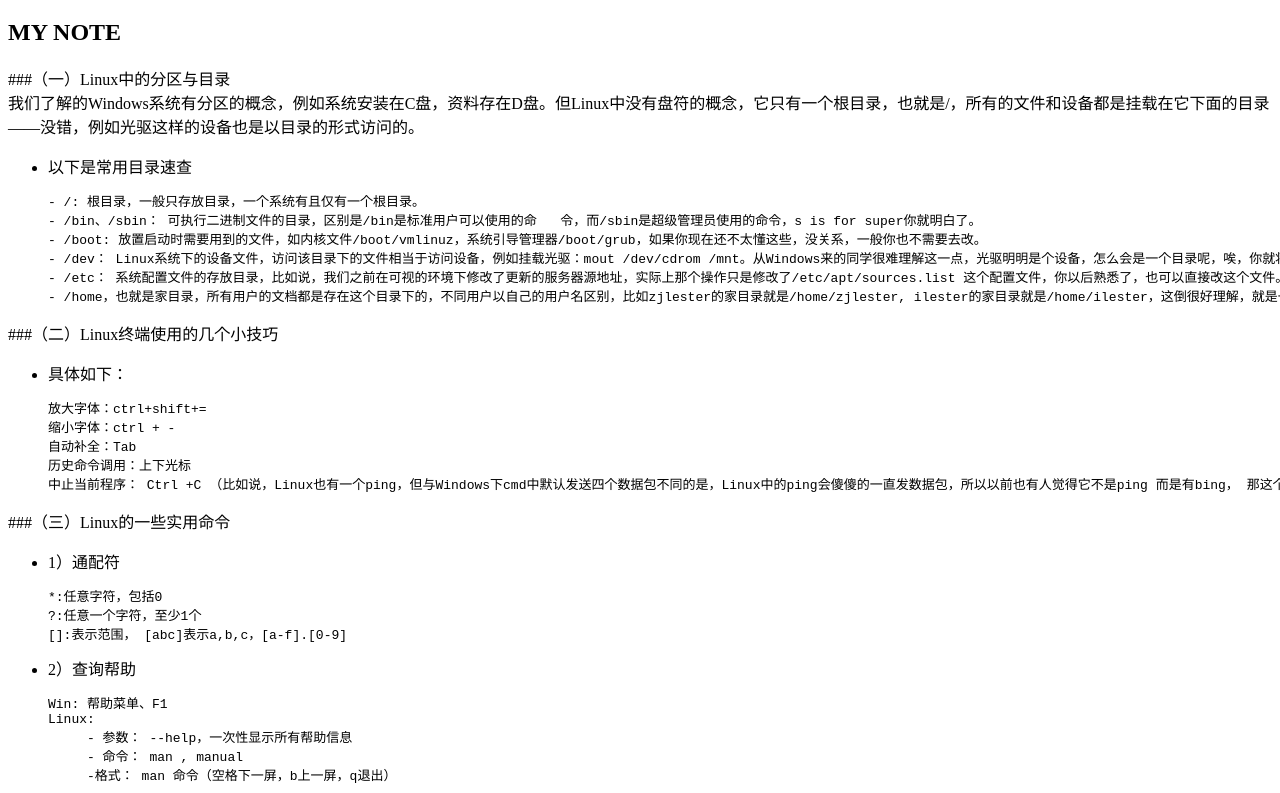
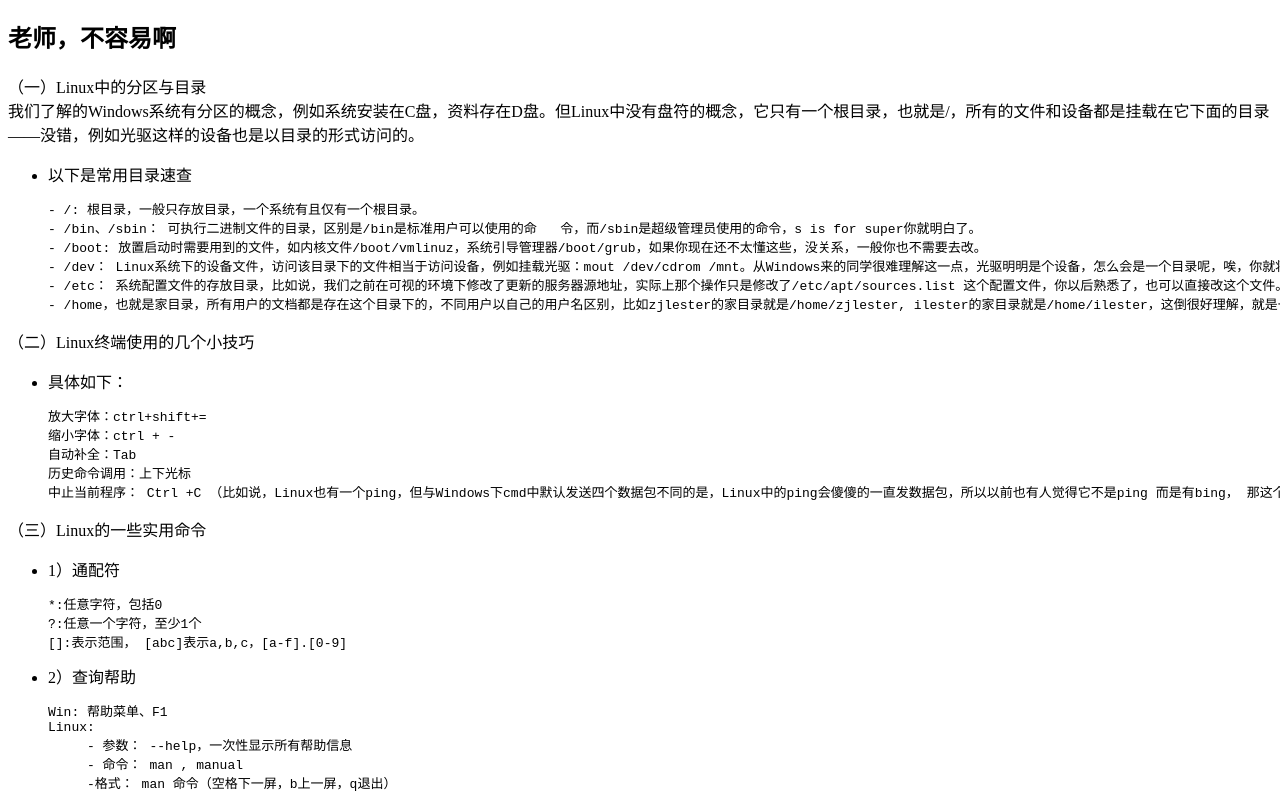
Before and after one commit to CJJandrea/scratchzjnu.github.io, a plain HTML site: page index.html in a window 1280 px wide. Shown: the part 47-840 px from the top of the page. Drawn offline with Linux system fonts and the light colour scheme.

Commit message:
Update index.html

```diff
--- a/index.html
+++ b/index.html
@@ -11,7 +11,7 @@
 
     <div class="article-entry" itemprop="articleBody">
 
-        <h2 id="MY-NOTE"><a href="#MY-NOTE" class="headerlink" title="MY NOTE"></a>MY NOTE</h2><p>###（一）Linux中的分区与目录<br>我们了解的Windows系统有分区的概念，例如系统安装在C盘，资料存在D盘。但Linux中没有盘符的概念，它只有一个根目录，也就是/，所有的文件和设备都是挂载在它下面的目录——没错，例如光驱这样的设备也是以目录的形式访问的。</p>
+        <h2 id="MY-NOTE">老师，不容易啊</h2><p>（一）Linux中的分区与目录<br>我们了解的Windows系统有分区的概念，例如系统安装在C盘，资料存在D盘。但Linux中没有盘符的概念，它只有一个根目录，也就是/，所有的文件和设备都是挂载在它下面的目录——没错，例如光驱这样的设备也是以目录的形式访问的。</p>
 <ul>
 <li>以下是常用目录速查<pre><code>- /: 根目录，一般只存放目录，一个系统有且仅有一个根目录。
 - /bin、/sbin： 可执行二进制文件的目录，区别是/bin是标准用户可以使用的命   令，而/sbin是超级管理员使用的命令，s is for super你就明白了。
@@ -20,7 +20,7 @@
 - /etc： 系统配置文件的存放目录，比如说，我们之前在可视的环境下修改了更新的服务器源地址，实际上那个操作只是修改了/etc/apt/sources.list 这个配置文件，你以后熟悉了，也可以直接改这个文件。
 - /home，也就是家目录，所有用户的文档都是存在这个目录下的，不同用户以自己的用户名区别，比如zjlester的家目录就是/home/zjlester, ilester的家目录就是/home/ilester，这倒很好理解，就是一个楼里住着很多住户，家目录里还有不同的文件，例如“下载”、“桌面”等等，这就好比我们的家面积还是很大的，有很多房间。</code></pre></li>
 </ul>
-<p>###（二）Linux终端使用的几个小技巧</p>
+<p>（二）Linux终端使用的几个小技巧</p>
 <ul>
 <li>具体如下：<pre><code>放大字体：ctrl+shift+=
 缩小字体：ctrl + -
@@ -28,7 +28,7 @@
 历史命令调用：上下光标
 中止当前程序： Ctrl +C （比如说，Linux也有一个ping，但与Windows下cmd中默认发送四个数据包不同的是，Linux中的ping会傻傻的一直发数据包，所以以前也有人觉得它不是ping 而是有bing， 那这个时候要中止它就是万能的CTRL+Ｃ了）</code></pre></li>
 </ul>
-<p>###（三）Linux的一些实用命令</p>
+<p>（三）Linux的一些实用命令</p>
 <ul>
 <li>1）通配符<pre><code>*:任意字符，包括0
 ?:任意一个字符，至少1个
@@ -66,7 +66,7 @@ $：行的结尾</code></pre></li>
    示例： ls -alh ~ | grep P
    远程管理相关命令</code></pre></li>
 </ul>
-<p>###（四）Ctrl+Alt+T:启动终端</p>
+<p>（四）Ctrl+Alt+T:启动终端</p>
 <ul>
 <li><p>1）shutdown：</p>
 <pre><code>1、默认一分钟关机
```
